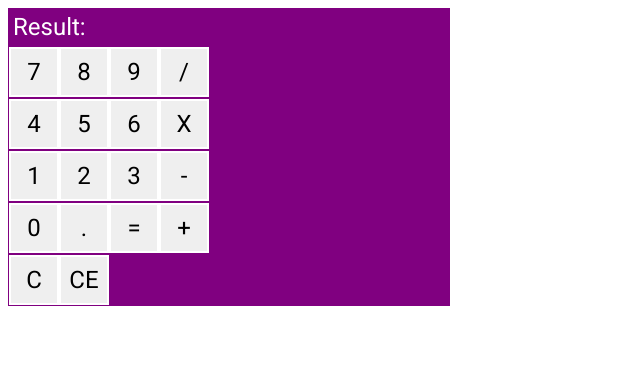
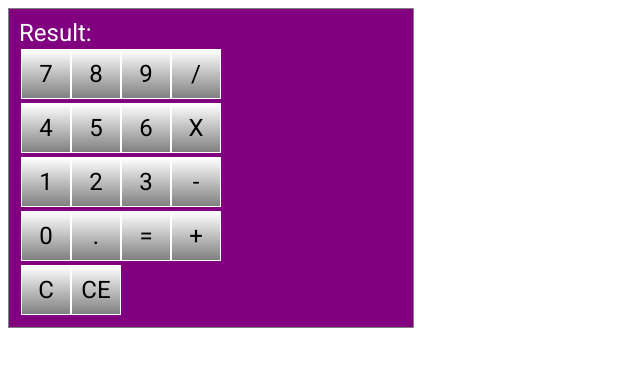
Before and after one commit to Malejni/calc, an Angular app: page / in a window 1280 px wide. Shown: the top 366 px of the page, without its empty margins (0-640 px from the left). Built offline with nearby package versions, Linux system fonts and the light colour scheme.

Commit message:
gradients

```diff
--- a/src/app/calculator/calculator.component.scss
+++ b/src/app/calculator/calculator.component.scss
@@ -1,18 +1,29 @@
 @import url('https://fonts.googleapis.com/css?family=Roboto');
+* {
+    margin: 0;
+    padding: 0;
+}
+
 .calc {
     background-color: purple;
-    width: 35%;
+    width: 32%;
+    border: 1px solid grey;
 }
 
 .result {
     font-size: 1.5em;
     font-family: 'Roboto', sans-serif;
     color: white;
-    padding: 5px;
+    padding: 10px 0 0 10px;
+    // border: 0.2px solid white;
 }
 
 .row {
-    padding: 1px;
+    padding: 2px;
+}
+
+.buttons {
+    padding: 0 10px 10px 10px;
 }
 
 button {
@@ -20,5 +31,7 @@ button {
     font-family: 'Roboto', sans-serif;
     height: 50px;
     width: 50px;
-    border: 2px solid white;
+    // background-color: purple;
+    border: 1px solid white;
+    background: linear-gradient(180deg, white, gray);
 }
```
